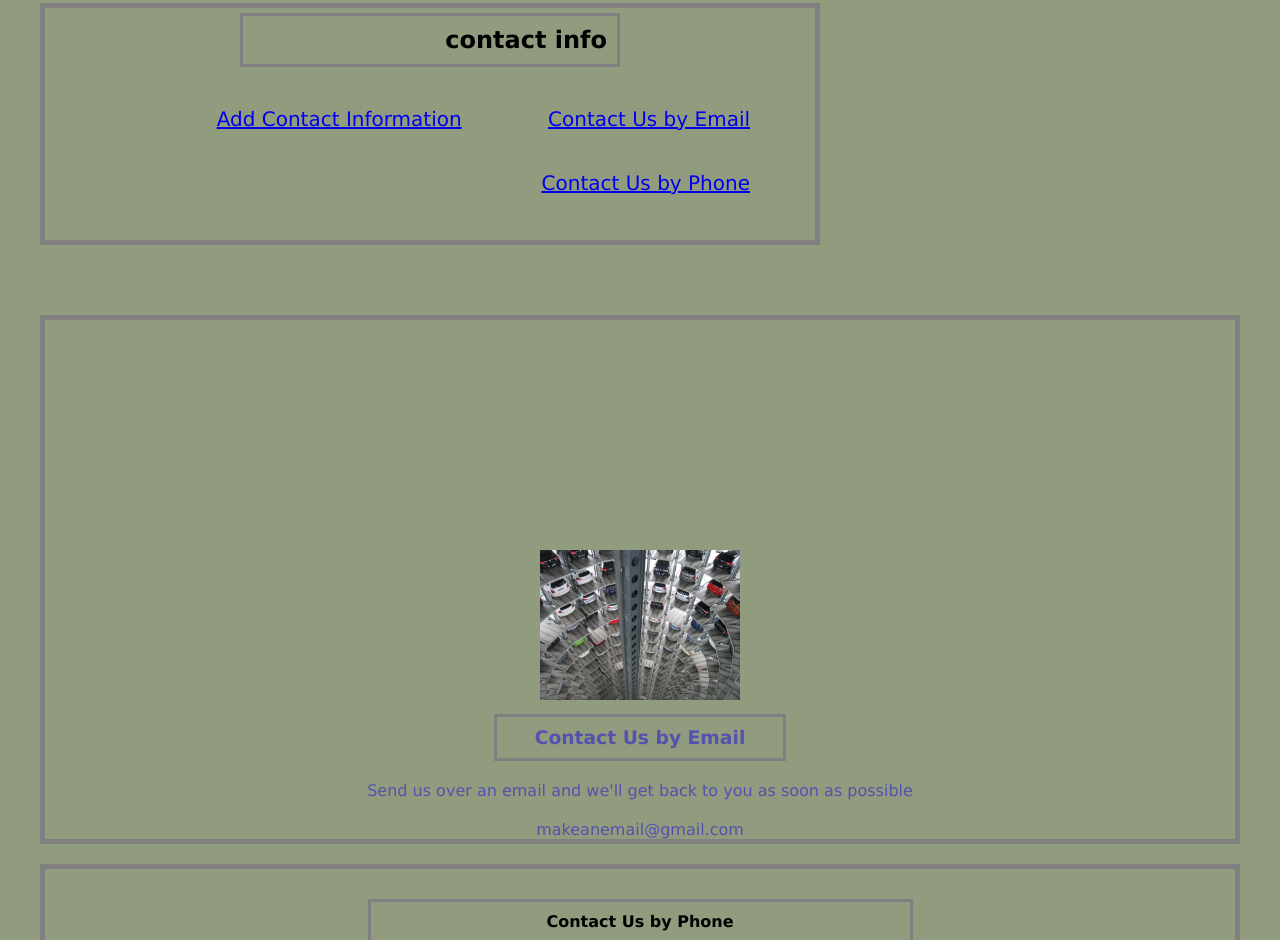
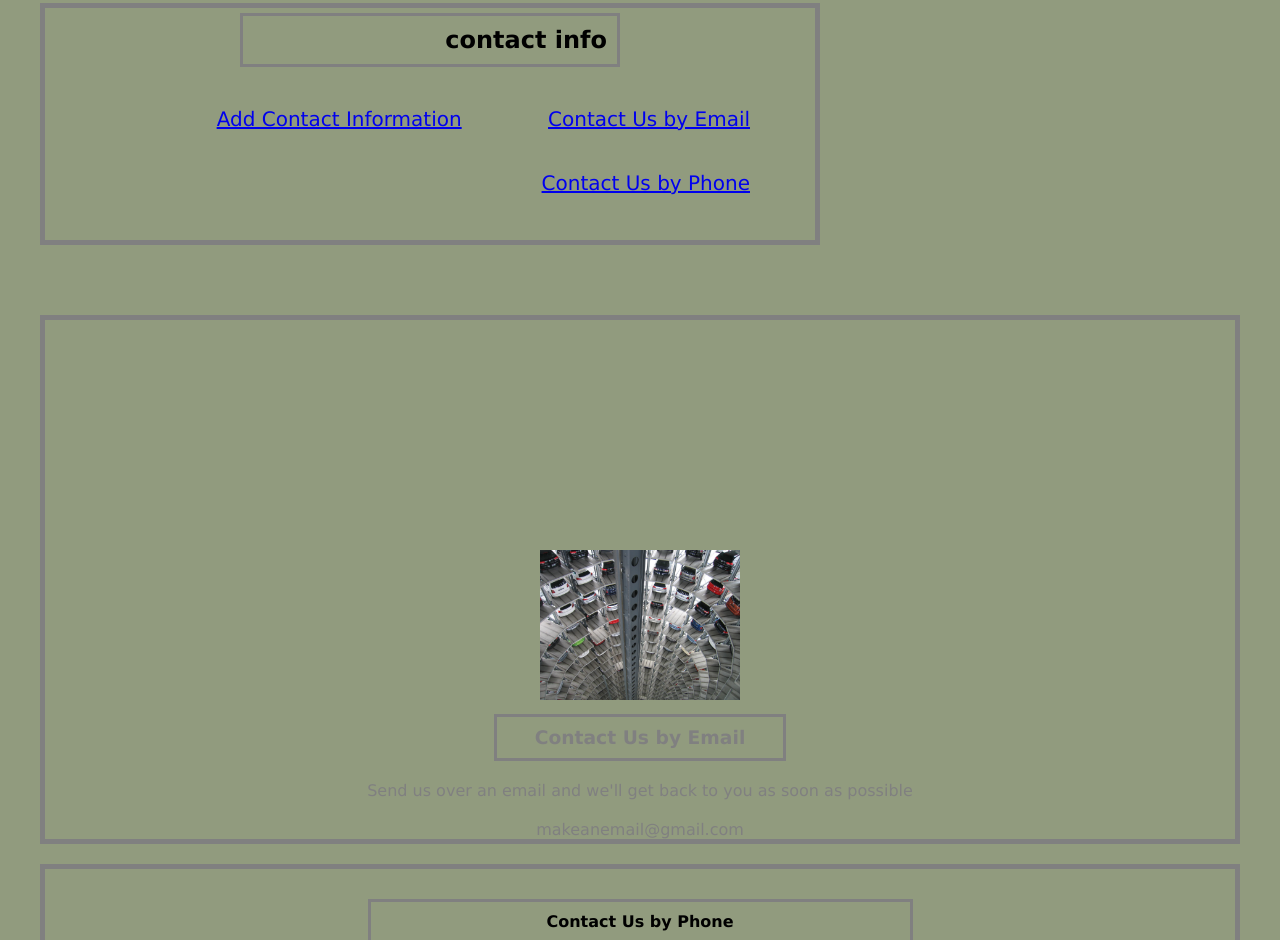
Before and after one commit to afredknot/silver-computing-machine, a plain HTML site: page index.html in a window 1280 px wide. Shown: the part 239-1179 px from the top of the page. Drawn offline with Linux system fonts and the light colour scheme.

Commit message:
updating  css

```diff
--- a/assets/style.css
+++ b/assets/style.css
@@ -86,7 +86,7 @@ text-align:center;
 .contact-us-email
 { max-height: 100px;
   margin: center ;
-color: rgb(86, 81, 174);
+color: grey;
 border-bottom: 100px;
 border-right: 200px;
 padding: 200px;
```
